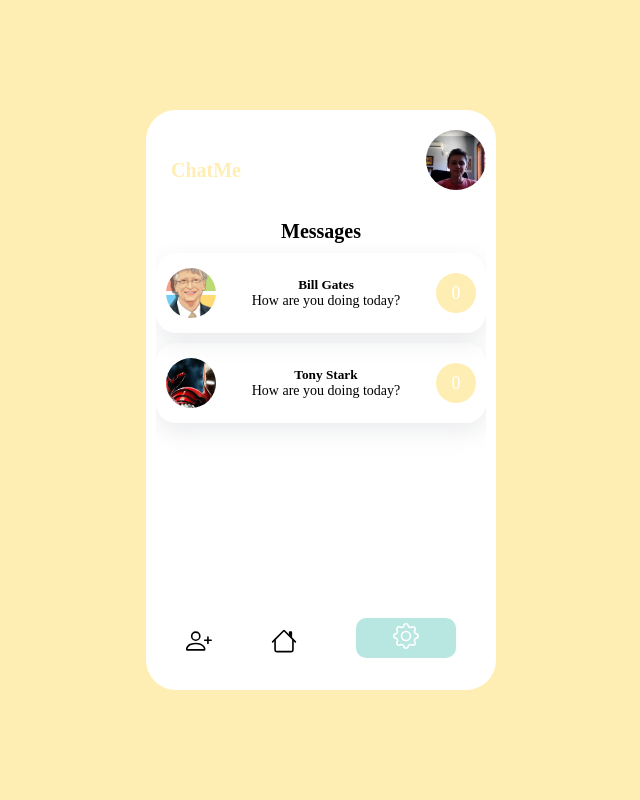
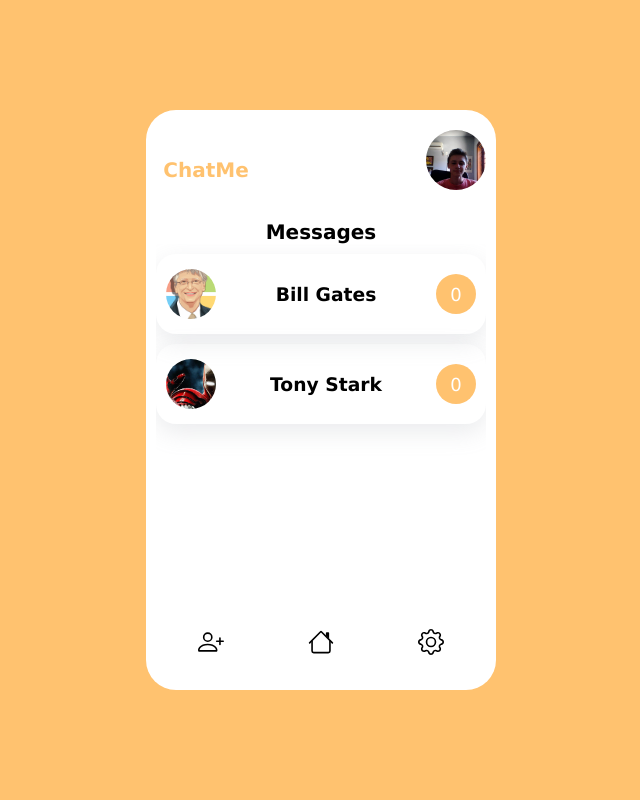
Before and after one commit to LucasMallmannEich/Chat-App, a Django app: page /chats/ in a window 1280 px wide. Shown: the whole page, without its empty margins (319-959 px from the left). Run offline with Django 4.2, Linux system fonts and the light colour scheme; a user stored in the database is signed in; data comes from the database, SQL or seed files in the repository; both versions use the stored data as it was after the commit.

Commit message:
Changing colors and font style

```diff
--- a/mychatapp/static/css/style.css
+++ b/mychatapp/static/css/style.css
@@ -2,7 +2,7 @@
     padding: 0px;
     margin: 0px;
     box-sizing: border-box;
-    font-family: Poppins;
+    font-family: Lucida Sans;
 }
 
 body{
@@ -11,7 +11,7 @@ body{
     display: flex;
     align-items: center;
     justify-content: center;
-    background-color: #FFEEB3;
+    background-color: #FFC26F;
     font-family: Poppins;
 }
 .logo{
@@ -23,7 +23,7 @@ body{
     justify-content: center;
     font-size: 20px;
     font-weight: bold;
-    color: #FFEEB3;
+    color: #FFC26F;
     line-height: 20px;
 }
 
@@ -138,7 +138,7 @@ img{
 .msg{
     width: 40px;
     height: 40px;
-    background-color: #FFEEB3;
+    background-color: #FFC26F;
     border-radius: 50%;
     text-align: center;
     color: white;
@@ -227,7 +227,7 @@ svg{
 }
 button{
     margin-bottom: 20%;
-    background: #B8E7E1;
+    background: #FFC26F;
     color: white;
     font-weight: strong;
     width: 100px;
--- a/mychatapp/templates/mychatapp/details.html
+++ b/mychatapp/templates/mychatapp/details.html
@@ -4,7 +4,7 @@
 
 <style>
     .forms{
-        border: 1px solid #B8E7E1;
+        border: 1px solid #FFC26F;
 
         width: 100%;
         border-radius: 5px;
@@ -21,7 +21,7 @@
             xmlns="http://www.w3.org/2000/svg"
             width="26"
             height="26"
-            fill=#B8E7E1
+            fill=#FFC26F
             class="bi bi-house"
             viewBox="0 0 16 16"
           >
--- a/mychatapp/templates/mychatapp/index.html
+++ b/mychatapp/templates/mychatapp/index.html
@@ -19,17 +19,14 @@
     <div class="header">Messages</div>
 
     <div class="friends-container">
-
       {% for friend in friends %}
-
       <a href=" {% url 'rota_details' friend.profile.id %} " style="color:black; text-decoration: none">
       <div class="friends">
         <div class="pic">
           <img src="{{friend.profile.picture.url}}" alt="" />
         </div>
         <div class="name">
-          <h5>{{friend.profile.name}}</h5>
-          <p>How are you doing today?</p>
+          <h3>{{friend.profile.name}}</h3>
         </div>
         <div class="time_new_msg">
           {% comment %} <p>7:30am</p> {% endcomment %}
@@ -88,7 +85,6 @@
       </div>
 
       <div>
-        <button onclick="changeColor();">
         <svg
           xmlns="http://www.w3.org/2000/svg"
           width="26"
@@ -110,22 +106,6 @@
   </div>
 
 <script>
-
-  var colors = ["white", "black"];
-  var colorIndex = 0;
-  function changeColor() {
-    if(colorIndex == 0) {
-      colorIndex++;
-    }
-    else {
-      colorIndex = 0;
-    }
-    var col1 = document.getElementsByClassName('chat-container')
-    col1.style.backgroundColor = "black";
-    var col2 = document.getElementsByClassName('chat-container2')
-    col2.style.backgroundColor = "black";
-  }
-
   setInterval(getNotification, 2000)  // refresh to see if there are new notifications each 2 sec
 
   function getNotification() {
--- a/mychatapp/views.py
+++ b/mychatapp/views.py
@@ -8,7 +8,10 @@ import json
 def index(request):
     user = request.user.profile
     friends = user.friends.all()
-    context = {'user': user, 'friends': friends}
+    last_msg = []
+    for friend in friends:  # for each friends in my friends list
+        last_msg.append(ChatMessage.objects.filter(msg_sender__id=friend.profile.id, msg_receiver=user).last())
+    context = {'user': user, 'friends': friends, 'last_msg': last_msg}
     return render(request, 'mychatapp/index.html', context)
 
 
```
Also changed, not shown: db.sqlite3.
